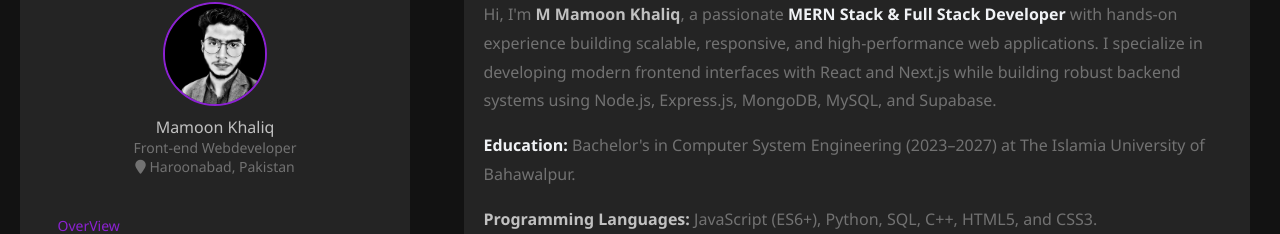
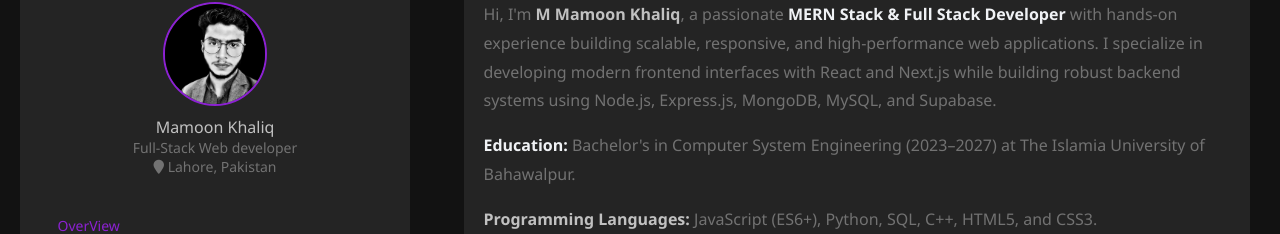
Before and after one commit to itzMK678/Profile, a React (Vite) app: page / in a window 1280 px wide. Shown: the part 220-454 px from the top of the page. Built offline with nearby package versions, Linux system fonts and the light colour scheme.

Commit message:
update 2

```diff
--- a/src/MainPages/Aboutpage.jsx
+++ b/src/MainPages/Aboutpage.jsx
@@ -2,7 +2,7 @@ import React from 'react'
 import { Helmet } from "react-helmet-async";
 import Skills from '../Pages/Skills'
 import SkillsIcon from '../Pages/SkillsIcon'
-
+import About from"../components/About"
 const Aboutpage = () => {
   return (
     <>
@@ -37,6 +37,7 @@ const Aboutpage = () => {
 />
 <meta name="twitter:image" content="https://yourportfolio.com/preview.png" />
       </Helmet>
+      <About/>
    <SkillsIcon/>
     <Skills/>
     </>
--- a/src/components/Profile.jsx
+++ b/src/components/Profile.jsx
@@ -132,9 +132,9 @@ const Test = () => {
                       <img src={Mypic} alt="Profile" />
                     </div>
                     <p id="name">Mamoon Khaliq</p>
-                    <p>Front-end Webdeveloper</p>
+                    <p>Full-Stack Web developer</p>
                     <p>
-                      <i className="fa-solid fa-location-pin"></i> Haroonabad, Pakistan
+                      <i className="fa-solid fa-location-pin"></i> Lahore, Pakistan
                     </p>
                   </div>
                   <div id="links">
```
